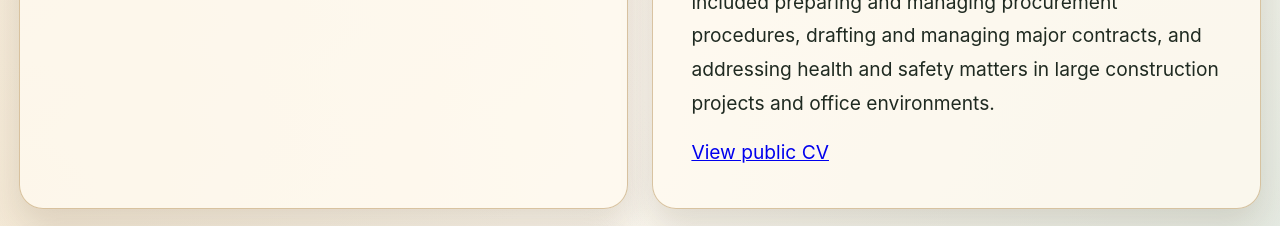
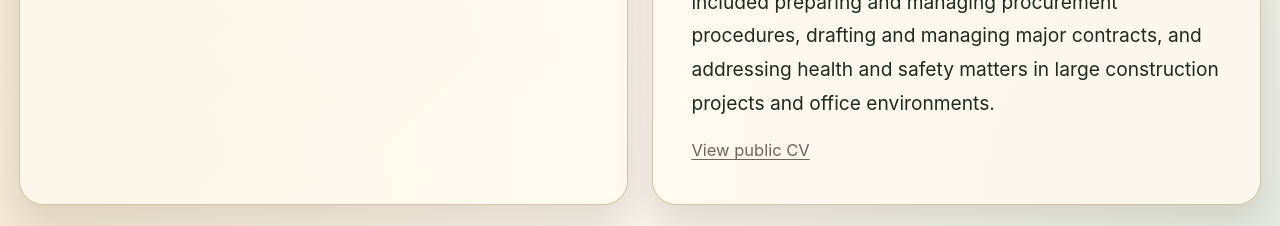
Before and after one commit to mmark76/markellos-ecosystem, a website built with Vite: page about/index.html in a window 1280 px wide. Shown: the part 1240-1466 px from the top of the page. Built offline with nearby package versions, Linux system fonts and the light colour scheme.

Commit message:
Style public CV as a subtle profile resource

```diff
--- a/src/pages/about-page.css
+++ b/src/pages/about-page.css
@@ -153,6 +153,20 @@
   margin-top: 0;
 }
 
+.profile-section__resource {
+  font-size: 0.86rem;
+}
+
+.profile-section__resource a {
+  color: var(--color-muted);
+  text-underline-offset: 0.2em;
+}
+
+.profile-section__resource a:hover,
+.profile-section__resource a:focus-visible {
+  color: var(--color-gold-dark);
+}
+
 .profile-page__footer {
   display: flex;
   flex-wrap: wrap;
```
